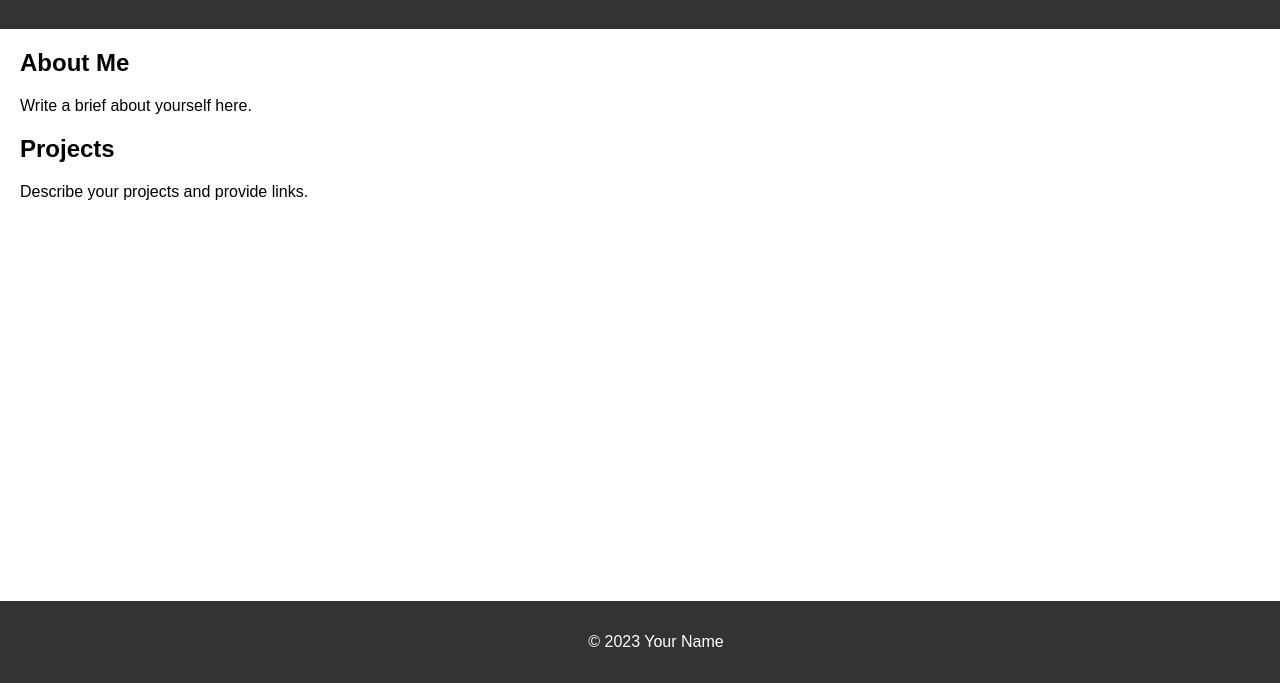
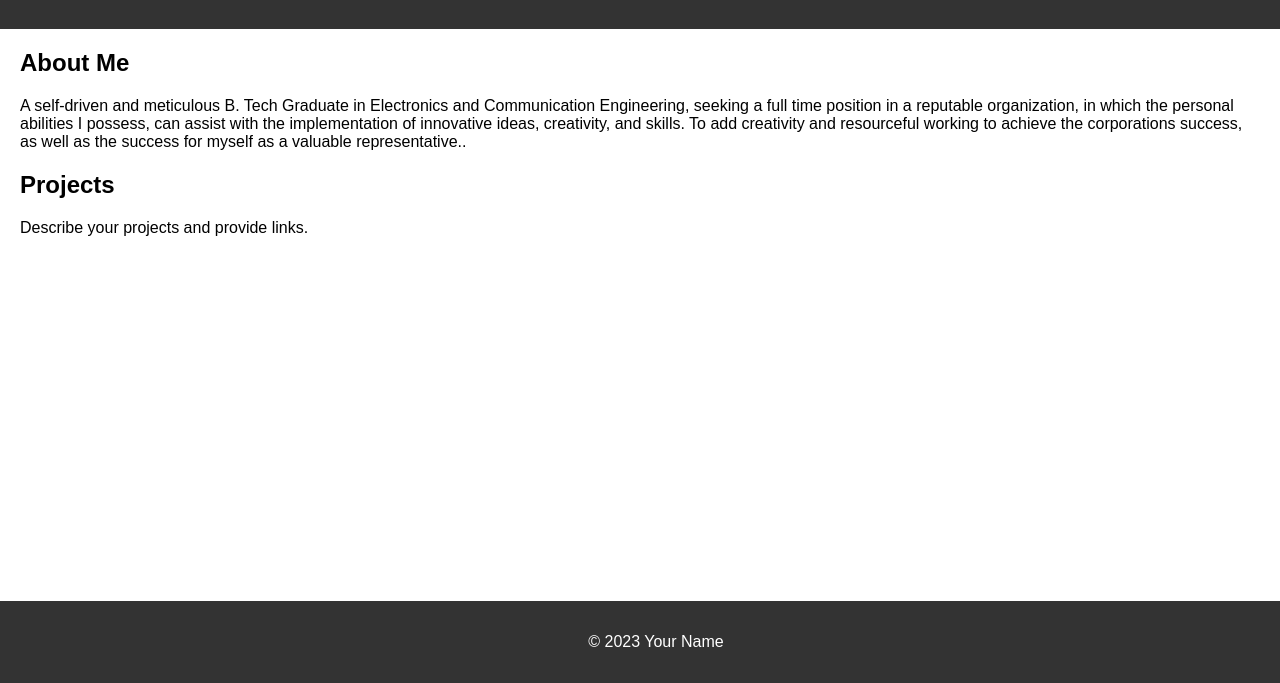
Before and after one commit to Manjuljoshi/Manjuljoshi.github.io, a plain HTML site: page index.html in a window 1280 px wide. Shown: the part 117-800 px from the top of the page. Drawn offline with Linux system fonts and the light colour scheme.

Commit message:
Update index.html

```diff
--- a/index.html
+++ b/index.html
@@ -14,7 +14,8 @@
 
     <section id="about">
         <h2>About Me</h2>
-        <p>Write a brief about yourself here.</p>
+        <p>A self-driven and meticulous B. Tech Graduate in Electronics and Communication Engineering, seeking a full time position in a reputable organization, in which the personal abilities I possess, can assist with the implementation of innovative ideas, creativity, and skills. To add creativity
+and resourceful working to achieve the corporations success, as well as the success for myself as a valuable representative..</p>
     </section>
 
     <section id="projects">
```
